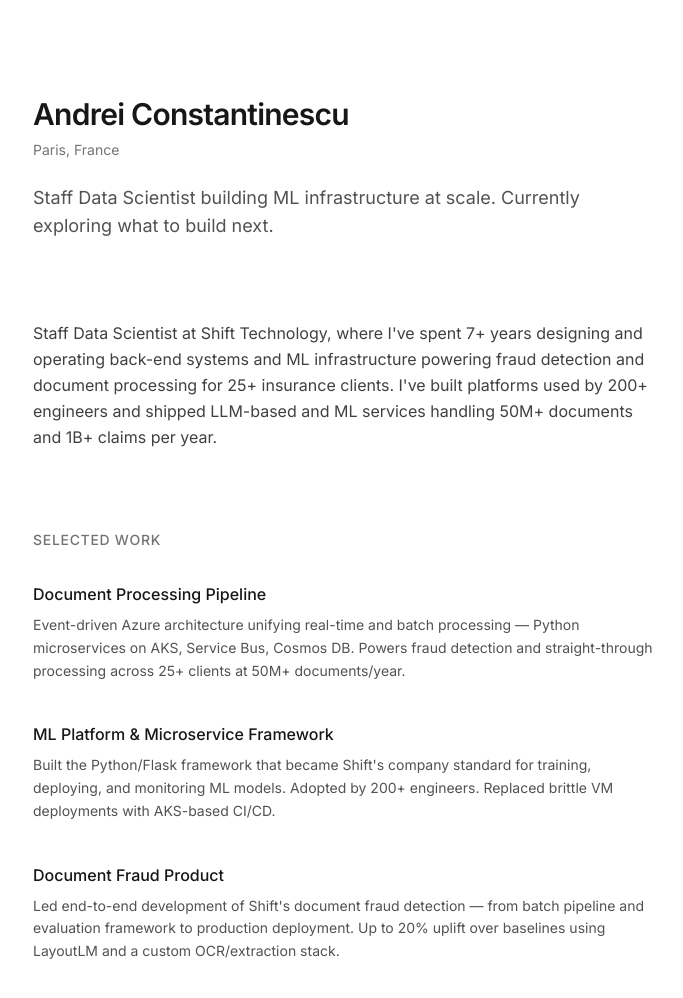
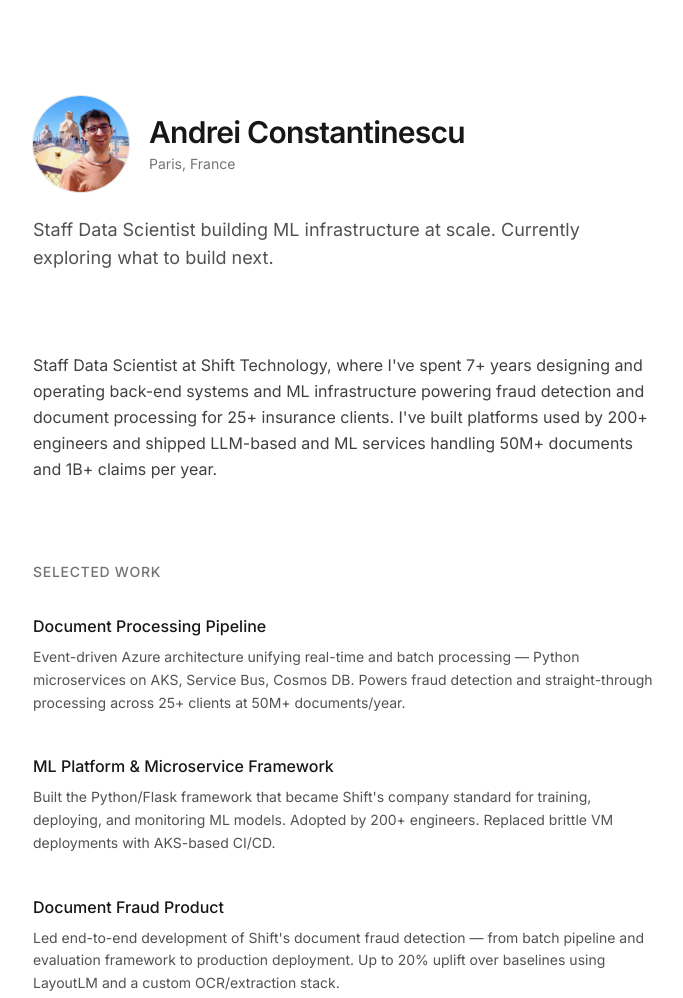
Before and after one commit to andreiconst/personal-website, a plain HTML site: page index.html in a window 1280 px wide. Shown: the top 998 px of the page, without its empty margins (295-978 px from the left). Drawn offline with nearby package versions, Linux system fonts and the light colour scheme.

Commit message:
adding photo

```diff
--- a/index.html
+++ b/index.html
@@ -40,8 +40,19 @@
   <main class="mx-auto max-w-content px-6 py-16 sm:py-24">
 
     <header class="mb-16 sm:mb-20">
-      <h1 class="text-2xl sm:text-3xl font-semibold tracking-tight">Andrei Constantinescu</h1>
-      <p class="mt-2 text-sm text-neutral-500 dark:text-neutral-400">Paris, France</p>
+      <div class="flex items-center gap-5">
+        <img
+          src="image/23401574.jpeg"
+          alt="Andrei Constantinescu"
+          width="96"
+          height="96"
+          class="h-20 w-20 shrink-0 rounded-full object-cover ring-1 ring-neutral-200 dark:ring-neutral-800 sm:h-24 sm:w-24"
+        >
+        <div>
+          <h1 class="text-2xl sm:text-3xl font-semibold tracking-tight">Andrei Constantinescu</h1>
+          <p class="mt-1 text-sm text-neutral-500 dark:text-neutral-400">Paris, France</p>
+        </div>
+      </div>
       <p class="mt-6 text-base sm:text-lg leading-relaxed text-neutral-600 dark:text-neutral-300">
         Staff Data Scientist building ML infrastructure at scale. Currently exploring what to build next.
       </p>
@@ -92,6 +103,7 @@
         <a href="mailto:andrei.cst93@gmail.com" class="hover:text-neutral-900 dark:hover:text-neutral-100">Email</a>
         <a href="https://github.com/andreiconst" class="hover:text-neutral-900 dark:hover:text-neutral-100" rel="noopener noreferrer">GitHub</a>
         <a href="https://linkedin.com/in/andrei-constantinescu/" class="hover:text-neutral-900 dark:hover:text-neutral-100" rel="noopener noreferrer">LinkedIn</a>
+        <a href="https://leetcode.com/andrei_bis/" class="hover:text-neutral-900 dark:hover:text-neutral-100" rel="noopener noreferrer">LeetCode</a>
       </nav>
     </footer>
 
```
Also changed, not shown: image/23401574.jpeg (added).
